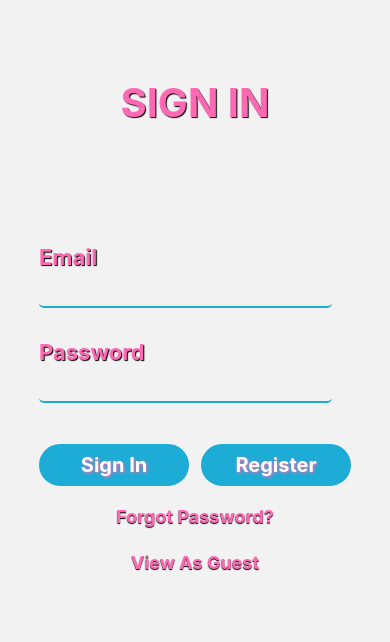
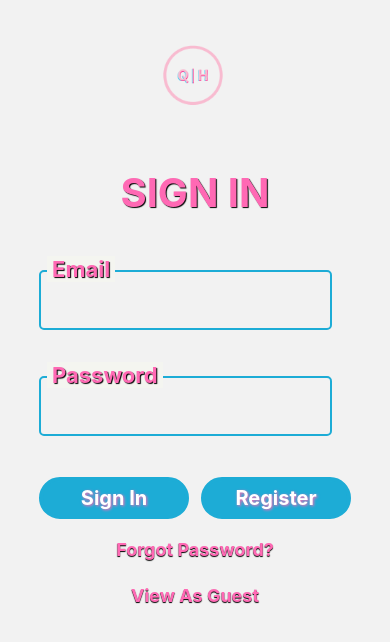
Before and after one commit to mbchambliss/Updated_LGBTQ_History, a React Native app: screen /Events in a window 390 px wide. Shown: the top 642 px of the page. Built offline with nearby package versions, Linux system fonts and the light colour scheme; no server answers.

Commit message:
rmv HomeStack; visitor head;  add scrollview

```diff
--- a/App.js
+++ b/App.js
@@ -23,7 +23,7 @@ import { HomeStackScreen } from './HomeStackScreen';
 const AboutStack = createNativeStackNavigator();
 const AccountStack = createNativeStackNavigator();
 const ContactStack = createNativeStackNavigator();
-const HomeStack = createNativeStackNavigator();
+const DateSelectStack = createNativeStackNavigator();
 const ResourceStack = createNativeStackNavigator();
 const Drawer = createDrawerNavigator();
 
@@ -111,44 +111,34 @@ const ContactStackScreen = ({ navigation }) => (
     />
   </ContactStack.Navigator>
 );
-// const HomeStackScreen = ({ navigation }) => (
-//   <HomeStack.Navigator>
-//     <HomeStack.Screen
-//       name="HomeScreen"
-//       component={HomeScreen}
-//       options={({ navigation }) => ({
-//         headerTitle: () => (
-//           <Image
-//             style={{ width: 90, height: 90, marginTop: -15 }}
-//             source={require('./assets/updated_logo_no_background.png')}
-//           />
-//         ),
-//         headerLeft: () => (
-//           <AntIcon.Button
-//             name="plus"
-//             backgroundColor="#fcedfc"
-//             color="#398ff4"
-//             size={24}
-//             onPress={() =>
-//               navigation.openDrawer()} />
-//         ),
-//         headerRight: () => (
-//           <AntIcon.Button
-//             name="calendar"
-//             backgroundColor="#fcedfc"
-//             color="#398ff4"
-//             size={24}
-//           />
-//         ),
-//         headerStyle: {
-//           backgroundColor: '#fcedfc',
-//           height: 200
-//         },
-//         headerShadowVisible: false
-//       })}
-//     />
-//   </HomeStack.Navigator>
-// );
+const DateSelectStackScreen = ({ navigation }) => (
+  <DateSelectStack.Navigator>
+    <DateSelectStack.Screen name="ContactScreen"
+      component={DateSelectScreen}
+      options={({ navigation }) => ({
+        headerTitle: () => (
+          <Image
+            style={{ width: 90, height: 90, marginTop: -15 }}
+            source={require('./assets/updated_logo_no_background.png')}
+          />
+        ),
+        headerLeft: () => (
+          <AntIcon.Button
+            name="plus"
+            backgroundColor="#fcedfc"
+            color="#398ff4"
+            onPress={() =>
+              navigation.openDrawer()} />
+        ),
+        headerStyle: {
+          backgroundColor: '#fcedfc',
+          height: 200
+        },
+        headerShadowVisible: false
+      })}
+    />
+  </DateSelectStack.Navigator>
+);
 const ResourceStackScreen = ({ navigation }) => (
   <ResourceStack.Navigator>
     <ResourceStack.Screen name="ResourceScreen"
@@ -199,7 +189,7 @@ function LoggedIn({ navigation }) {
         )
       }}>
       <Drawer.Screen name="Events" component={HomeStackScreen} />
-      <Drawer.Screen name="Select A Date" component={DateSelectScreen} />
+      <Drawer.Screen name="Select A Date" component={DateSelectStackScreen} />
       <Drawer.Screen name="About" component={AboutStackScreen} />
       <Drawer.Screen name="Account" component={AccountStackScreen} />
       <Drawer.Screen name="Contact" component={ContactStackScreen} />
--- a/components/visitor_header.js
+++ b/components/visitor_header.js
@@ -9,22 +9,27 @@ function VisitorHeader({ screenName }) {
 
     return (
         <View style={styles.headerContainer}>
-            <View style={{ width: 60 }}></View>
+            <View style={{ width: '33%' }}></View>
+            <View style={{ width: '33%', alignItems: 'center' }}>
                 <Image
                     style={{
                         width: 90, height: 90
                     }}
                     source={require('../assets/updated_logo_no_background.png')}
                 />
+            </View>
+
+            {screenName != '' &&
+                <View style={{ width: '33%', height: 90, alignItems: 'flex-end', justifyContent: 'center' }}>
                     <AntIcon.Button
                         name="login"
                         color="#F48FB1"
-                size={24}
-                width={60}
-                height={80}
+                        size={28}
                         backgroundColor="#F4F5F0"
                         onPress={() => navigation.navigate(screenName)}
                     />
+                </View>
+            }
         </View>
     );
 }
--- a/screens.js
+++ b/screens.js
@@ -1,9 +1,9 @@
 import React, { useEffect, useState, useRef } from 'react';
 import { useNavigation } from '@react-navigation/core';
 import {
-    View, KeyboardAvoidingView, Text, TextInput,
-    ScrollView, Image, TouchableOpacity, Linking,
-    ActivityIndicator
+    View, Keyboard, KeyboardAvoidingView, Text, TextInput,
+    ScrollView, Image, TouchableOpacity, TouchableWithoutFeedback,
+    Linking, ActivityIndicator
 } from 'react-native';
 import InfoCard from './components/infoCard';
 import VisitorHeader from './components/visitor_header';
@@ -18,17 +18,16 @@ import {
 export const AboutScreen = () => {
     return (
         <View>
-            <View style={{ height: 20, backgroundColor: '#fcedfc' }}></View>
             <View style={{ height: '100%' }}>
                 <LinearGradient
                     colors={['#398ff4', '#f762a3']}
                     locations={[0.1, 1]}
                     start={{ x: 0.1, y: 0.1 }}
                     end={{ x: 0.1, y: 0.9 }}
-                    style={[styles.resourceBlock, styles.about, styles.flexOne]}>
-                    <View>
-                        <Text style={styles.resourceTitle}>ABOUT QUEERSTORY</Text>
-                        <Text style={[styles.resourceText, styles.first_resource]}>Queerstory is meant to be utilized as an educational resource to
+                    style={[styles.about, styles.flexOne]}>
+                    <ScrollView>
+                        <Text style={styles.resourceTitle}>ABOUT</Text>
+                        <Text style={[styles.resourceText, styles.first_resource]}>Queer Moments (in History) is meant to be utilized as an educational resource to
                           learn about important, momentous figures and events in LGBTQ+ history.</Text>
                         <Text style={styles.resourceText}>From the Holocaust to Stonewall. Socrates to RuPaul. LGBTQ+ history is embedded
                         throughout all areas of history. They were scholars, royals, scientists, samurais,
@@ -40,7 +39,7 @@ export const AboutScreen = () => {
                         <Text style={styles.resourceText}>“It is absolutely imperative that every human being’s freedom and human rights
                           are respected, all over the world.” </Text>
                         <Text style={styles.resourceText}>–Jóhanna Sigurðardóttir</Text>
-                    </View>
+                    </ScrollView>
                 </LinearGradient >
             </View>
         </View>
@@ -183,23 +182,30 @@ export const DateSelectScreen = ({ navigation }) => {
     }
 
     return (
-        <View style={{ flex: 1, alignItems: 'center', marginTop: '50%' }}>
+        <View>
+            <View style={{ height: '100%' }}>
+                <LinearGradient
+                    colors={['#398ff4', '#f762a3']}
+                    locations={[0.1, 1]}
+                    start={{ x: 0.1, y: 0.1 }}
+                    end={{ x: 0.1, y: 0.9 }}
+                    style={[styles.about, styles.flexOne]}>
+                    <View style={[styles.about, { flex: 1, alignItems: 'center' }]}>
                         <View style={{
                             width: '80%', marginBottom: 30, display: 'flex', alignItems: 'center',
                             padding: 10, borderColor: '#FF69B4', borderEndColor: '#000', borderLeftWidth: 4
                         }}>
-                <Text style={{ fontSize: 20 }}>To see events from a particular day,
-                enter numerical values for the month and day.</Text>
+                            <Text style={{ fontSize: 20 }}>To see Queer Moments from a particular day, enter numerical values for the month and day.</Text>
                         </View>
 
                         {invalidMonth &&
-                <View style={[{ width: '80%', marginBottom: 30, backgroundColor: '#FFF', display: 'flex', alignItems: 'center', padding: 10 }, styles.redButton]}>
+                            <View style={[styles.dateWarning, styles.redButton]}>
                                 <Text style={{ fontSize: 16, fontWeight: '700', color: '#CC0202' }}>PLEASE SELECT A VALID MONTH</Text>
                             </View>
                         }
 
                         {invalidDay &&
-                <View style={[{ width: '80%', marginBottom: 30, backgroundColor: '#FFF', display: 'flex', alignItems: 'center', padding: 10 }, styles.redButton]}>
+                            <View style={[styles.dateWarning, styles.redButton]}>
                                 <Text style={{ fontSize: 16, fontWeight: '700', color: '#CC0202' }}>PLEASE SELECT A VALID DAY</Text>
                             </View>
                         }
@@ -263,6 +269,9 @@ export const DateSelectScreen = ({ navigation }) => {
                             </TouchableOpacity>
                         </View >
                     </View >
+                </LinearGradient>
+            </View >
+        </View >
     )
 }
 
@@ -288,29 +297,18 @@ export const VisitorScreen = () => {
     );
 }
 
-// export const FavoritesScreen = () => {
-//     console.log('FavScreen has loaded!');
-
-//     return (
-//         <View>
-//             <Text style={styles.resourceTitle}>Your Favorites</Text>
-//             <InfoCard />
-//         </View>
-//     );
-// }
-
 export const ResourceScreen = () => {
     return (
         <View>
-            <View style={{ height: 20, backgroundColor: '#fcedfc' }}></View>
-            <ScrollView>
+            <View style={{ height: '100%' }}>
                 <LinearGradient
                     colors={['#398ff4', '#f762a3']}
                     locations={[0.1, 1]}
                     start={{ x: 0.1, y: 0.1 }}
                     end={{ x: 0.1, y: 0.9 }}
-                    style={styles.resources_block}
+                    style={[styles.about, styles.resources_block]}
                 >
+                    <ScrollView>
                         <Text style={styles.resourceTitle}>ABORTION</Text>
                         <Text style={[styles.secondaryResourceText, styles.pink_line]}
                             onPress={() => Linking.openURL('https://abortionfunds.org/need-abortion/')}>
@@ -401,8 +399,9 @@ export const ResourceScreen = () => {
                         <Text style={[styles.secondaryResourceText, styles.blue_line]}
                             onPress={() => Linking.openURL('http://www.straightforequality.org/')}>
                             Straight For Equality</Text>
+                    </ScrollView>
                 </LinearGradient>
-            </ScrollView>
+            </View>
         </View>
 
     );
@@ -411,20 +410,19 @@ export const ResourceScreen = () => {
 export const ContactScreen = () => {
     return (
         <View>
-            <View style={{ height: 20, backgroundColor: '#fcedfc' }}></View>
             <View style={{ height: '100%' }}>
                 <LinearGradient
                     colors={['#398ff4', '#f762a3']}
                     locations={[0.1, 1]}
                     start={{ x: 0.1, y: 0.1 }}
                     end={{ x: 0.1, y: 0.9 }}
-                    style={[styles.resourceBlock, styles.about, styles.flexOne]}>
+                    style={[styles.about, styles.flexOne]}>
                     <View>
-                        <Text style={styles.resourceTitle}>Contact Us</Text>
+                        <Text style={styles.resourceTitle}>CONTACT US</Text>
                         <Text style={styles.resourceText}>To contact us regarding issues with your account,
-                        to tell us about an event in history we should add,
-                            or anything else, please contact mbchambliss@gmail.com.</Text>
-                        <Text style={styles.resourceText}>If you are contacting about an event or historical queer figure, please include as much details as possible, including any dates or links to research.</Text>
+                        to tell us about a moment in history,
+                            or anything else, please contact QueerMomentsinHistory@gmail.com.</Text>
+                        <Text style={styles.resourceText}>If you are contacting about a moment or historical queer figure, please include as many details as possible, including any dates or links to research.</Text>
                         <Text style={styles.resourceText}>Thank you for supporting the app!</Text>
                     </View>
                 </LinearGradient>
@@ -528,11 +526,15 @@ export const ForgotPasswordScreen = ({ navigation }) => {
     return (
         <KeyboardAvoidingView>
             <VisitorHeader screenName='Signin' />
+            <TouchableWithoutFeedback
+                onPress={() => Keyboard.dismiss()}>
+                <View>
                     <Text style={[styles.signInTitle, styles.alignSelfCenter]}>RESET PASSWORD</Text>
 
                     <View style={styles.flexDisplayJustifyCenter}>
-
-                <Text style={styles.signInText}>Email</Text>
+                        <View style={styles.signInTextContainer}>
+                            <Text style={styles.signInText}> Email </Text>
+                        </View>
                         <TextInput style={styles.textInput}
                             name="email"
                             id="email"
@@ -548,6 +550,8 @@ export const ForgotPasswordScreen = ({ navigation }) => {
                         </TouchableOpacity>
 
                     </View>
+                </View>
+            </TouchableWithoutFeedback>
         </KeyboardAvoidingView>
     );
 }
@@ -653,13 +657,18 @@ export const SigninScreen = () => {
                 </View>
 
             </Modal> */}
+            <VisitorHeader screenName='' />
 
+            <TouchableWithoutFeedback
+                onPress={() => Keyboard.dismiss()}>
+                <View>
                     <Text style={[styles.signInTitle, styles.alignSelfCenter]}>SIGN IN</Text>
 
                     <View style={styles.flexDisplayJustifyCenter}>
-
                         <View style={styles.flexDisplayJustifyCenter}>
-                    <Text style={styles.signInText}>Email</Text>
+                            <View style={styles.signInTextContainer}>
+                                <Text style={styles.signInText}> Email </Text>
+                            </View>
                             <TextInput style={styles.textInput}
                                 name="email"
                                 id="email"
@@ -668,7 +677,9 @@ export const SigninScreen = () => {
                                 onChangeText={text => setEmail(text)}
                             />
 
-                    <Text style={styles.signInText}>Password</Text>
+                            <View style={styles.signInTextContainer}>
+                                <Text style={styles.signInText}> Password </Text>
+                            </View>
                             <TextInput style={styles.textInput}
                                 name="password"
                                 autoCapitalize="none"
@@ -679,7 +690,6 @@ export const SigninScreen = () => {
                             <View style={[styles.buttonContainerSignIn, styles.flexRow]}>
                                 <TouchableOpacity style={[styles.signInButton, styles.buttonLength, styles.blueBackground, styles.alignSelfCenter]}
                                     onPress={handleLogin}
-                        // onPress={() => navigation.navigate('Home')}
                                 >
                                     <Text style={[styles.btnText, styles.alignSelfCenter]}>Sign In</Text>
                                 </TouchableOpacity>
@@ -705,6 +715,9 @@ export const SigninScreen = () => {
                             </View>
                         </View>
                     </View>
+                </View>
+
+            </TouchableWithoutFeedback>
         </KeyboardAvoidingView >
     )
 }
--- a/stylesheets/header_styles.js
+++ b/stylesheets/header_styles.js
@@ -6,7 +6,6 @@ export default StyleSheet.create({
         height: 60,
         width: '100%',
         flexDirection: 'row',
-        justifyContent: 'space-between',
         marginTop: 30,
         position: 'relative'
     }
--- a/stylesheets/screens_styles.js
+++ b/stylesheets/screens_styles.js
@@ -1,8 +1,13 @@
 import { StyleSheet } from 'react-native';
+
+// COLORS
+// BLUE: '#1DACD6'
+// PINK: '#FF69B4'
+// LIGHT GRAY: '#F4F5F0'
 
 export default StyleSheet.create({
     about: {
-        paddingTop: '10%'
+        marginTop: '6%'
     },
     alignCenter: {
         alignItems: 'center'
@@ -68,6 +73,14 @@ export default StyleSheet.create({
         textShadowColor: '#000',
         fontWeight: 'bold',
         fontSize: 20
+    },
+    dateWarning: {
+        width: '80%',
+        marginBottom: 30,
+        backgroundColor: '#FFF',
+        display: 'flex',
+        alignItems: 'center',
+        padding: 10
     },
     feedback: {
         fontWeight: 'bold',
@@ -219,7 +232,7 @@ export default StyleSheet.create({
     },
     signInTitle: {
         marginTop: '20%',
-        marginBottom: '30%',
+        marginBottom: '10%',
         fontWeight: 'bold',
         color: '#FF69B4',
         fontSize: 40,
@@ -229,13 +242,18 @@ export default StyleSheet.create({
     },
     signInText: {
         fontSize: 22,
-        marginLeft: '10%',
-        marginBottom: '2%',
         color: '#FF69B4',
         fontWeight: 'bold',
         textShadowRadius: 1,
         textShadowOffset: { width: 1, height: 1 },
         textShadowColor: '#000',
+        backgroundColor: '#F4F5F0'
+    },
+    signInTextContainer: {
+        marginLeft: '12%',
+        marginBottom: '-3%',
+        zIndex: 99,
+        flexDirection: 'row'
     },
     text: {
         fontSize: 18,
@@ -249,13 +267,15 @@ export default StyleSheet.create({
     },
     textInput: {
         width: '75%',
-        height: 30,
+        height: 60,
         borderColor: '#1dacd6',
-        borderBottomWidth: 2,
+        borderWidth: 2,
         borderRadius: 5,
         marginLeft: '10%',
-        paddingLeft: 5,
+        paddingLeft: 12,
         marginBottom: '8%',
+        fontFamily: 'Arial',
+        fontSize: 20
     },
     textMargin: {
         marginTop: '15%',
```
Lines whose indentation alone changed are shown as unchanged.
